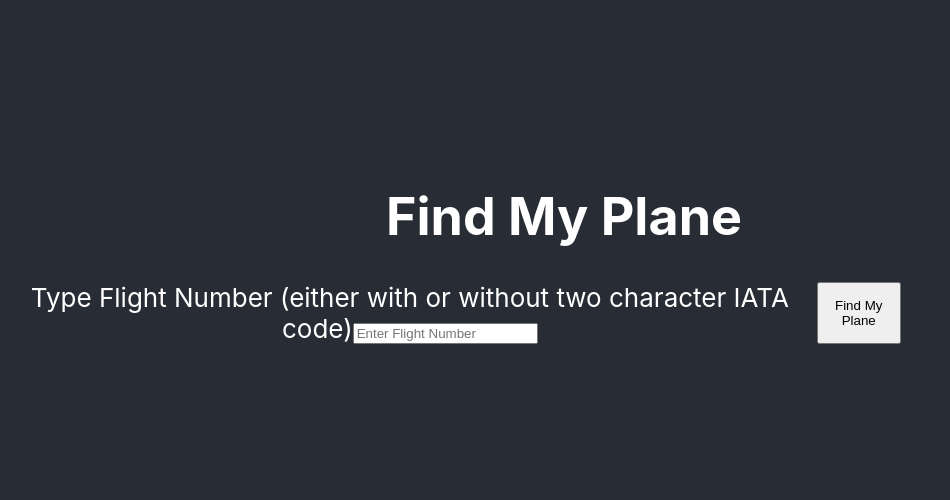
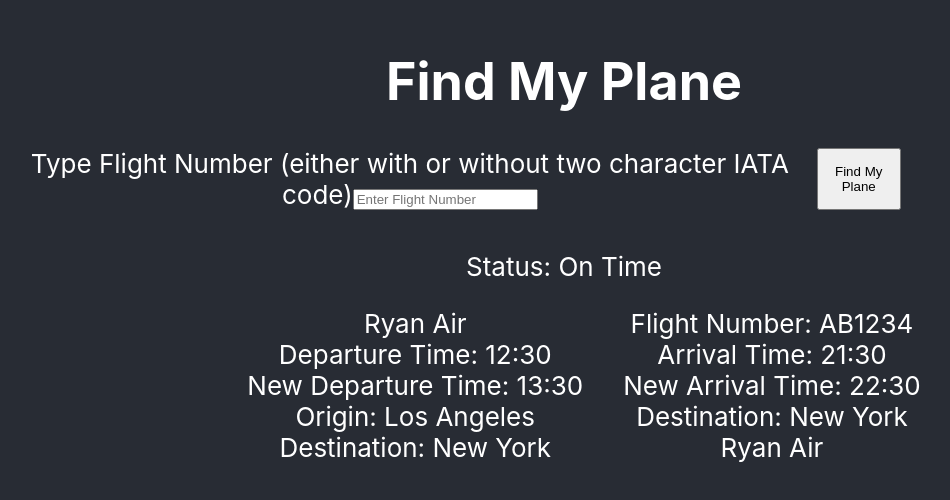
Before and after one commit to a-breezy/-find-my-plane, a React (Create React App) app: page / in a window 1280 px wide. Shown: the part 148-648 px from the top of the page, without its empty margins (76-1026 px from the left). Built offline with nearby package versions, Linux system fonts and the light colour scheme.

Commit message:
status frontend work. next to conditionally render status based on fetch from api

```diff
--- a/src/App.css
+++ b/src/App.css
@@ -23,6 +23,10 @@
 	list-style-type: none;
 }
 
+.status-box {
+	display: flex;
+	align-items: center;
+}
 .status-details {
 	display: flex;
 	flex-direction: column;
--- a/src/App.js
+++ b/src/App.js
@@ -2,6 +2,7 @@
 import "./App.css";
 
 import SearchBar from "./components/SearchBar";
+import Status from "./components/Status";
 
 function App() {
 	const [flightStatus] = useState([
@@ -25,7 +26,9 @@
 					setStatus={setStatus}
 					status={status}
 				/>
+				<br />
 				{/* if search return status */}
+				<Status />
 			</main>
 		</div>
 	);
--- a/src/components/Status/index.js
+++ b/src/components/Status/index.js
@@ -4,17 +4,42 @@
 	// pass status down from App.js so that this renders whenever
 	// state of status changes
 	let Test = {
-		flightNumber: "AB123",
-		ArrivalTime: "12:30",
-		Location: "New York",
+		status: "On Time",
+		flightNumber: "AB1234",
+		departureTime: "12:30",
+		newDepartureTime: "13:30",
+		arrivalTime: "21:30",
+		newArrivalTime: "22:30",
+		origin: "Los Angeles",
+		destination: "New York",
+		airline: "Ryan Air",
 	};
+
 	return (
 		<div>
-			<ul className="status-details">
-				<li>Flight Number: {Test.flightNumber}</li>
-				<li>Arrival Time: {Test.ArrivalTime}</li>
-				<li>Location: {Test.Location}</li>
-			</ul>
+			<li>Status: {Test.status}</li>
+			<div className="status-box">
+				<div>
+					<ul className="status-details">
+						<li>{Test.airline}</li>
+						<li>Departure Time: {Test.departureTime}</li>
+						{/* if delayed */}
+						<li>New Departure Time: {Test.newDepartureTime}</li>
+						<li>Origin: {Test.origin}</li>
+						<li>Destination: {Test.destination}</li>
+					</ul>
+				</div>
+				<div>
+					<ul className="status-details">
+						<li>Flight Number: {Test.flightNumber}</li>
+						<li>Arrival Time: {Test.arrivalTime}</li>
+						{/* if delayed */}
+						<li>New Arrival Time: {Test.newArrivalTime}</li>
+						<li>Destination: {Test.destination}</li>
+						<li>{Test.airline}</li>
+					</ul>
+				</div>
+			</div>
 		</div>
 	);
 }
```
Lines whose indentation alone changed are shown as unchanged.
